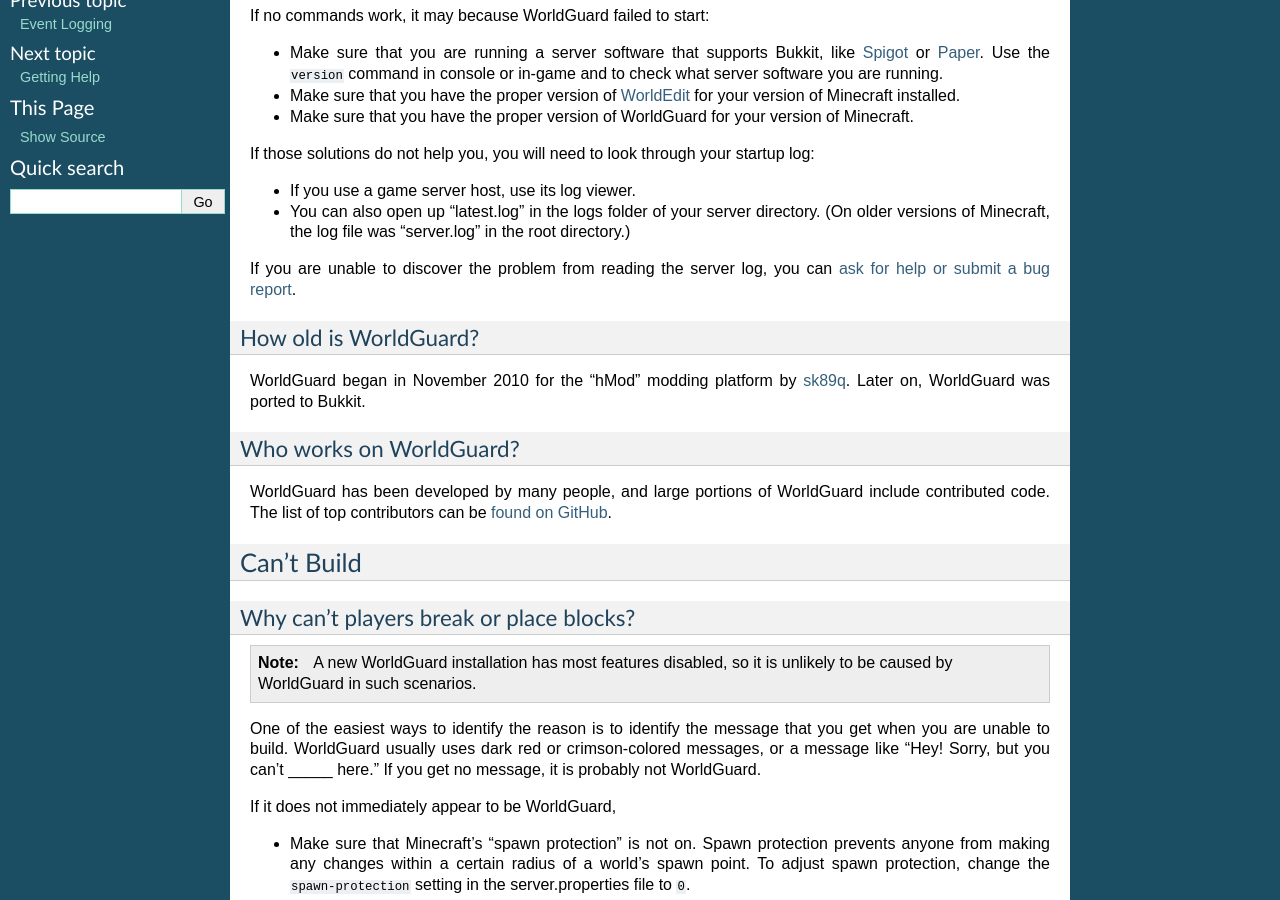
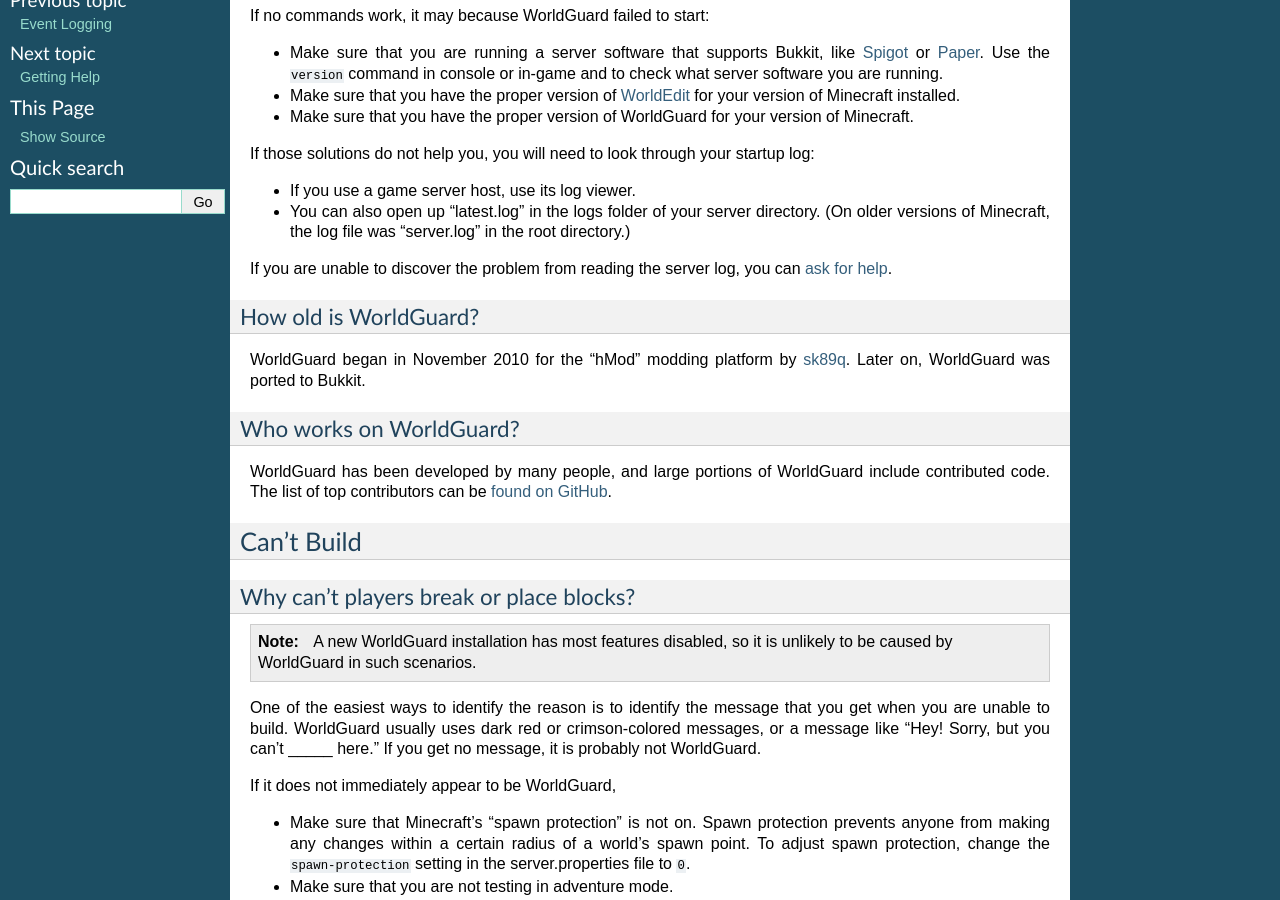
Before and after one commit to aurorasmiles/WorldGuardDocs, a Sphinx documentation site: the page built from source/faq.rst, in a window 1280 px wide and 900 px high, scrolled down 575 px. Built offline with Sphinx 7.4.7, drawn with Linux system fonts in a browser that asks for light colours.

Commit message:
Bug reports aren't for support

```diff
--- a/source/faq.rst
+++ b/source/faq.rst
@@ -26,7 +26,7 @@
 * If you use a game server host, use its log viewer.
 * You can also open up "latest.log" in the logs folder of your server directory. (On older versions of Minecraft, the log file was "server.log" in the root directory.)
 
-If you are unable to discover the problem from reading the server log, you can :doc:`ask for help or submit a bug report <../support>`.
+If you are unable to discover the problem from reading the server log, you can :doc:`ask for help <../support>`.
 
 How old is WorldGuard?
 ~~~~~~~~~~~~~~~~~~~~~~
```
